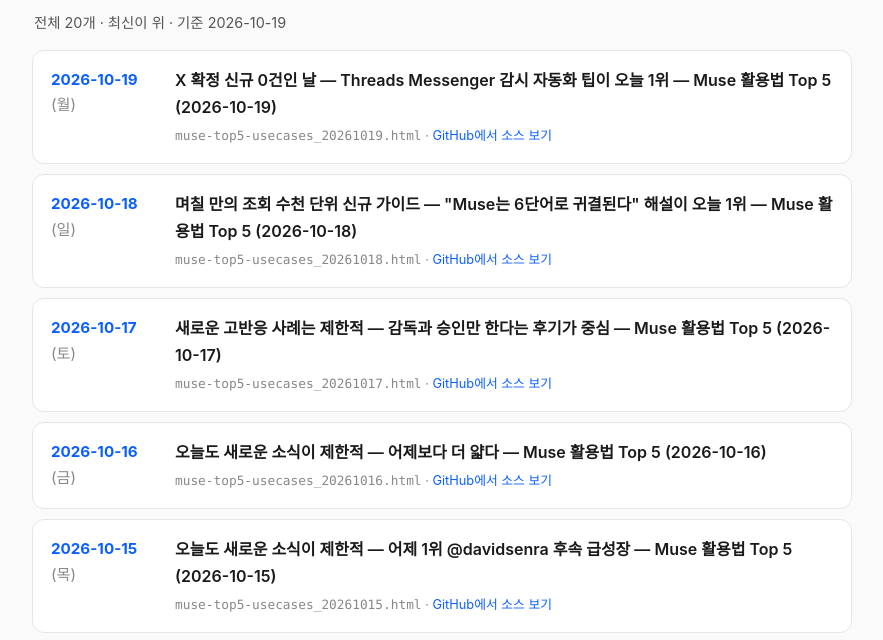
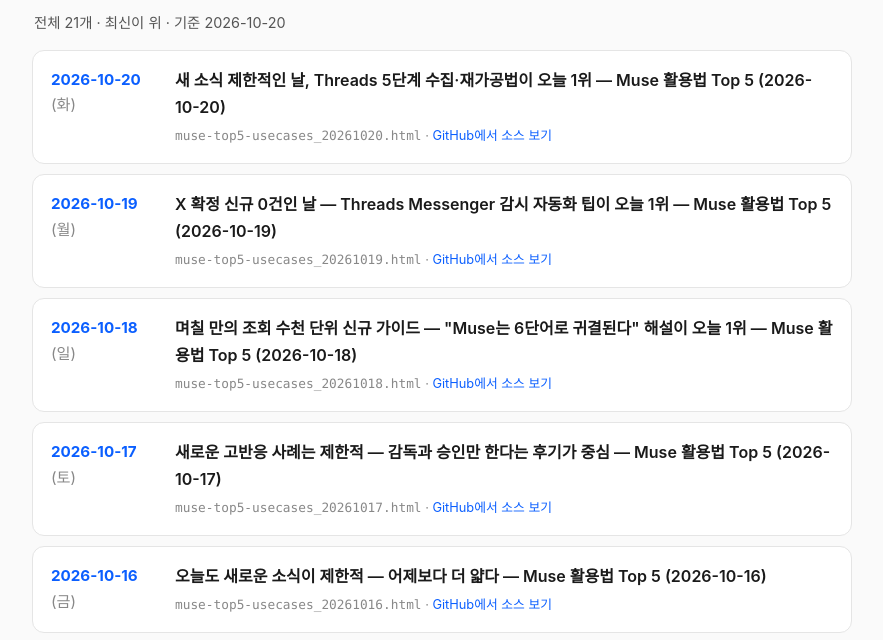
Before and after one commit to edueasyutils/trend, a plain HTML site: page index.html in a window 1280 px wide. Shown: the part 157-797 px from the top of the page, without its empty margins (198-1081 px from the left). Drawn offline with Linux system fonts and the light colour scheme.

Commit message:
Update report index: add 20261020 (21 reports)

```diff
--- a/index.html
+++ b/index.html
@@ -28,8 +28,15 @@
   <h1>Muse 활용법 Top 5 — 리포트 목록</h1>
   <p>Meta Muse(muse.ai) 사용자 활용법 일일 리포트 모음 · edueasyutils/trend</p>
 </header>
-<p class="count">전체 20개 · 최신이 위 · 기준 2026-10-19</p>
+<p class="count">전체 21개 · 최신이 위 · 기준 2026-10-20</p>
 <ul class="list">
+    <li class="item">
+      <div class="date">2026-10-20 <span class="dow">(화)</span></div>
+      <div class="body">
+        <a class="title" href="./muse-top5-usecases_20261020.html">새 소식 제한적인 날, Threads 5단계 수집·재가공법이 오늘 1위 — Muse 활용법 Top 5 (2026-10-20)</a>
+        <div class="meta"><span class="fname">muse-top5-usecases_20261020.html</span> · <a class="src" href="https://github.com/edueasyutils/trend/blob/main/muse-top5-usecases_20261020.html">GitHub에서 소스 보기</a></div>
+      </div>
+    </li>
     <li class="item">
       <div class="date">2026-10-19 <span class="dow">(월)</span></div>
       <div class="body">
```
